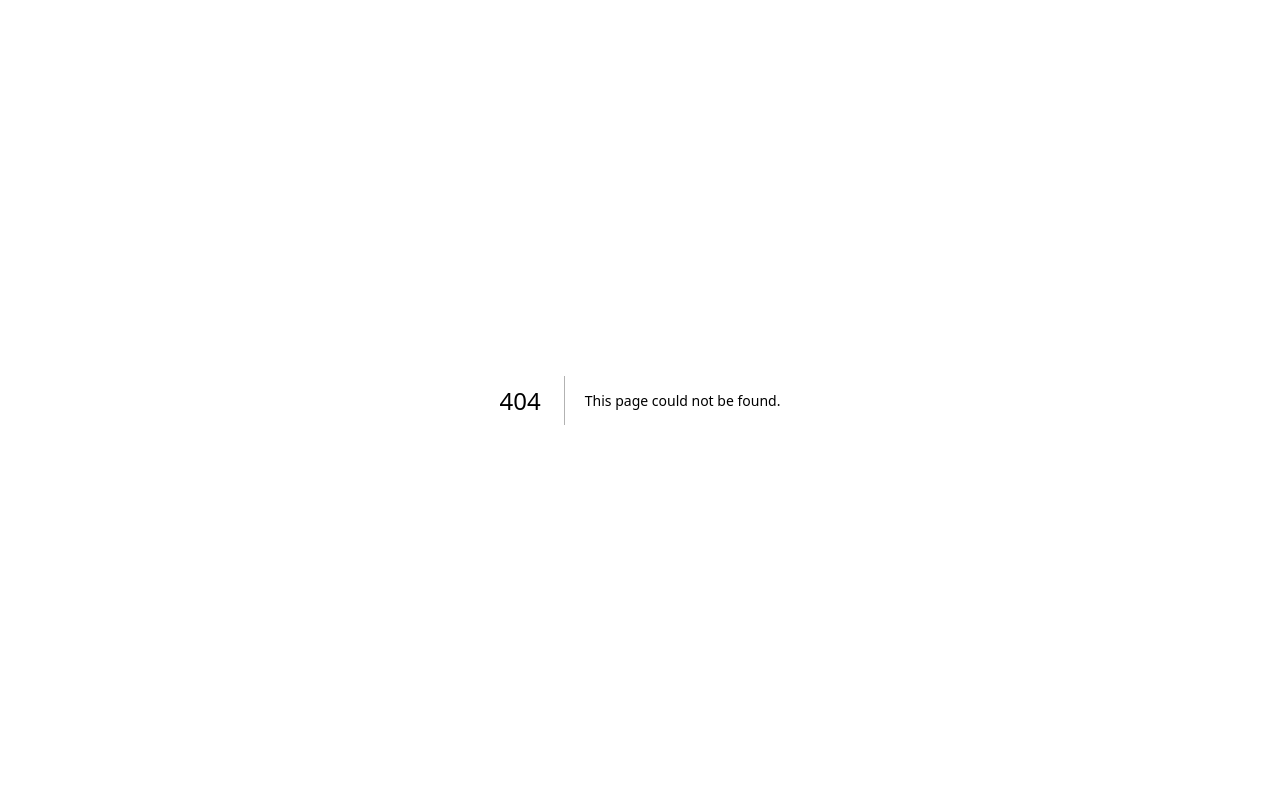
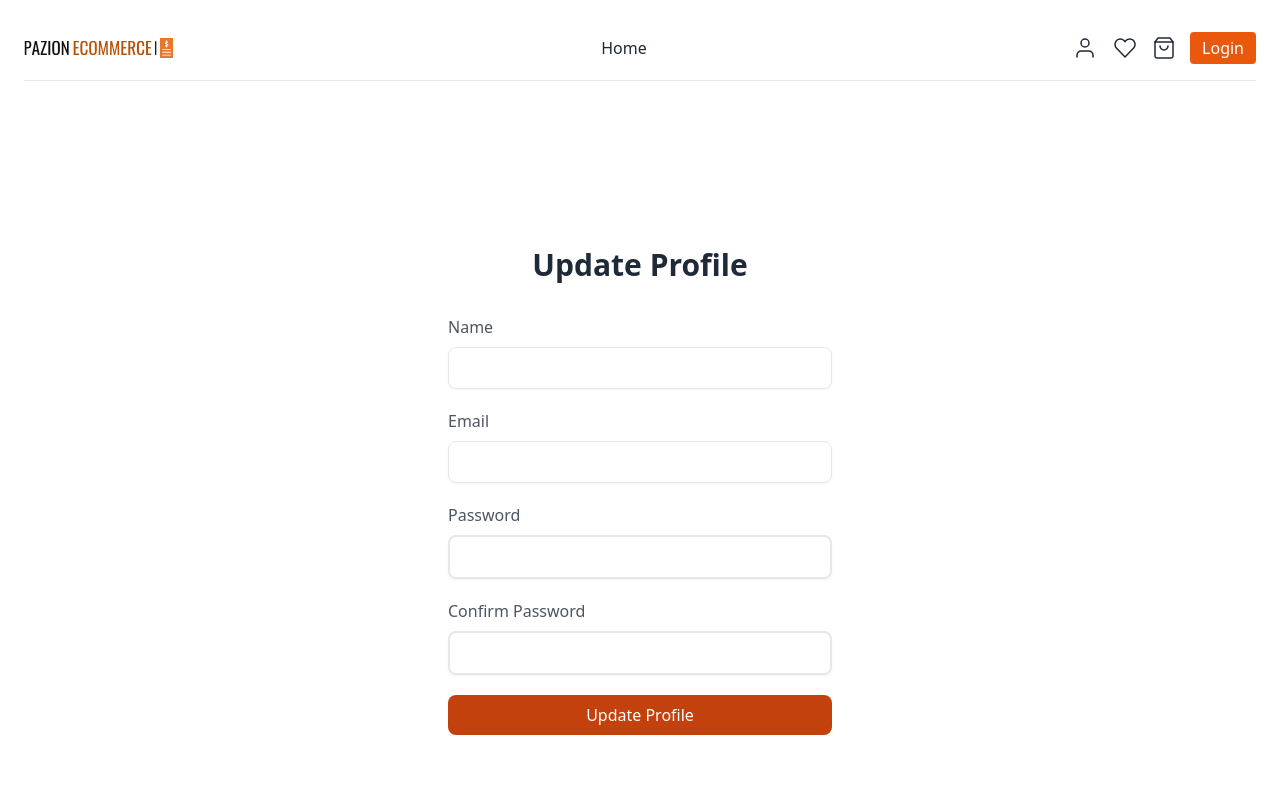
Before and after one commit to Abnet-Melaku1/Ecommerce, a Next.js app: page /profile in a window 1280 px wide. Before the commit this address had no page. Shown: the top 800 px of the page. Built offline with nearby package versions, Linux system fonts and the light colour scheme; no server answers.

Commit message:
Update Profile

```diff
--- /dev/null
+++ b/src/pages/api/auth/update.js
@@ -0,0 +1,47 @@
+import User from "@/models/User"
+import db from "@/utils/db"
+import bcryptjs from "bcryptjs"
+
+import { getToken } from "next-auth/jwt"
+
+async function handler(req, res) {
+  if (req.method !== "PUT") {
+    return res.status(400).send({ message: `${req.method} not supported` })
+  }
+  const user = await getToken({ req, secret: process.env.NEXTAUTH_SECRET })
+
+  if (!user) {
+    return res.status(401).send({ message: "signin required" })
+  }
+
+  const { name, email, password } = req.body
+
+  if (
+    !name ||
+    !email ||
+    !email.includes("@") ||
+    (password && password.trim().length < 5)
+  ) {
+    res.status(422).json({
+      message: "Validation error",
+    })
+    return
+  }
+
+  await db.connect()
+  const toUpdateUser = await User.findById(user._id)
+  toUpdateUser.name = name
+  toUpdateUser.email = email
+
+  if (password) {
+    toUpdateUser.password = bcryptjs.hashSync(password)
+  }
+
+  await toUpdateUser.save()
+  await db.disconnect()
+  res.send({
+    message: "User updated",
+  })
+}
+
+export default handler
--- /dev/null
+++ b/src/pages/profile.js
@@ -0,0 +1,153 @@
+import Layout from "@/components/Layout"
+import { getError } from "@/utils/error"
+import axios from "axios"
+import { signIn, useSession } from "next-auth/react"
+
+import { useEffect } from "react"
+import { useForm } from "react-hook-form"
+import { toast } from "react-toastify"
+
+const Profile = () => {
+  const { data: session } = useSession()
+
+  const {
+    handleSubmit,
+    register,
+    getValues,
+    setValue,
+    formState: { errors },
+  } = useForm()
+
+  useEffect(() => {
+    setValue("name", session?.user?.name)
+    setValue("email", session?.user?.email)
+  }, [session?.user, setValue])
+
+  const submitHandler = async ({ name, email, password }) => {
+    try {
+      await axios.put("/api/auth/update", {
+        name,
+        email,
+        password,
+      })
+      const result = await signIn("credentials", {
+        redirect: false,
+        email,
+        password,
+      })
+      toast.success("Profile updated successfully")
+      if (result.error) {
+        toast.error(result.error)
+      }
+    } catch (err) {
+      toast.error(getError(err))
+    }
+  }
+  return (
+    <Layout title='Register'>
+      <main className='w-full h-screen flex flex-col items-center justify-center px-4'>
+        <div className='max-w-sm w-full text-gray-600'>
+          <div className='text-center '>
+            <div className='mt-5 space-y-2'>
+              <h3 className='text-gray-800 text-2xl font-bold sm:text-3xl'>
+                Update Profile
+              </h3>
+            </div>
+          </div>
+          <form
+            onSubmit={handleSubmit(submitHandler)}
+            className='mt-8 space-y-5'>
+            <div>
+              <label className='font-medium'>Name</label>
+              <input
+                type='name'
+                {...register("name", {
+                  required: "Please enter name",
+                })}
+                className='w-full mt-2 px-3 py-2 text-gray-500 bg-transparent outline-none border focus:border-orange-700 shadow-sm rounded-lg'
+              />
+              {errors.name && (
+                <small className='text-red-500 tex-base'>
+                  {errors.name.message}
+                </small>
+              )}
+            </div>
+            <div>
+              <label className='font-medium'>Email</label>
+              <input
+                type='email'
+                {...register("email", {
+                  required: "Please enter email",
+                  pattern: {
+                    value: /^[a-zA-Z0-9_.+-]+@[a-zA-Z0-9-]+.[a-zA-Z0-9-.]+$/i,
+                    message: "Please enter valid email",
+                  },
+                })}
+                className='w-full mt-2 px-3 py-2 text-gray-500 bg-transparent outline-none border focus:border-orange-700 shadow-sm rounded-lg'
+              />
+              {errors.email && (
+                <small classemail='text-red-500 tex-base'>
+                  {errors.email.message}
+                </small>
+              )}
+            </div>
+            <div>
+              <label className='font-medium'>Password</label>
+              <input
+                type='password'
+                {...register("password", {
+                  required: "Please enter password",
+                  minLength: {
+                    value: 6,
+                    message: "password is more than 5 chars",
+                  },
+                })}
+                className='w-full mt-2 px-3 py-2 text-gray-500 bg-transparent outline-none border-2 focus:border-orange-700 shadow-sm rounded-lg'
+              />
+              {errors.password && (
+                <small classemail='text-red-500 tex-base'>
+                  {errors.password.message}
+                </small>
+              )}
+            </div>
+            <div>
+              <label className='font-medium'>Confirm Password</label>
+              <input
+                type='password'
+                id='confirmPassword'
+                {...register("confirmPassword", {
+                  required: "Please enter confirm password",
+                  validate: (value) => value === getValues("password"),
+                  minLength: {
+                    value: 6,
+                    message:
+                      "confirm password should be more than 5 characters",
+                  },
+                })}
+                className='w-full mt-2 px-3 py-2 text-gray-500 bg-transparent outline-none border-2 focus:border-orange-700 shadow-sm rounded-lg'
+              />
+              {errors.confirmPassword && (
+                <small className='text-red-500 text-base '>
+                  {errors.confirmPassword.message}
+                </small>
+              )}
+              {errors.confirmPassword &&
+                errors.confirmPassword.type === "validate" && (
+                  <small className='text-red-500 text-base'>
+                    Password do not match
+                  </small>
+                )}
+            </div>
+
+            <button
+              type='submit'
+              className='w-full px-4 py-2 text-white font-medium bg-orange-700 hover:bg-orange-600 active:bg-orange-700 rounded-lg duration-150'>
+              Update Profile
+            </button>
+          </form>
+        </div>
+      </main>
+    </Layout>
+  )
+}
+export default Profile
```
